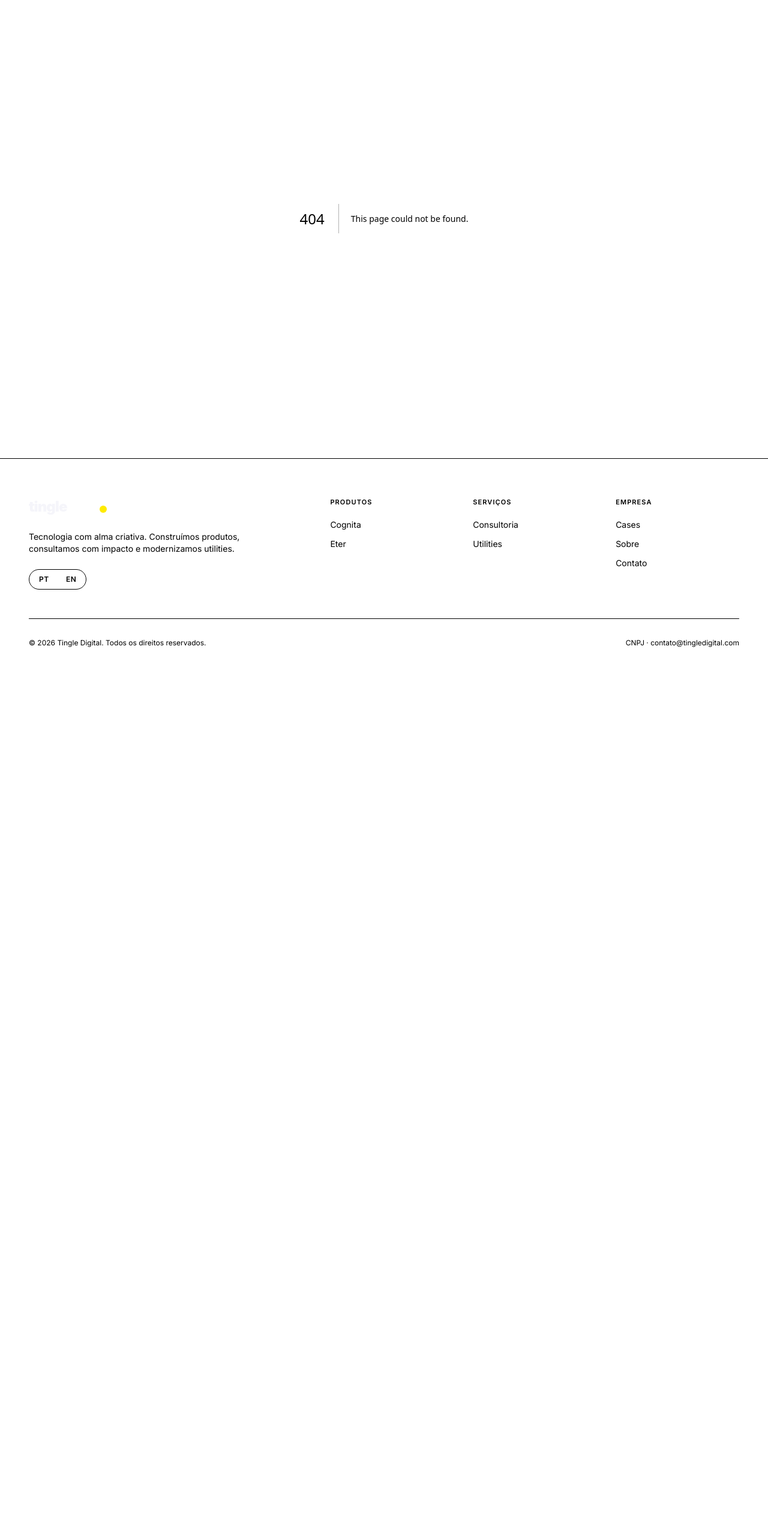
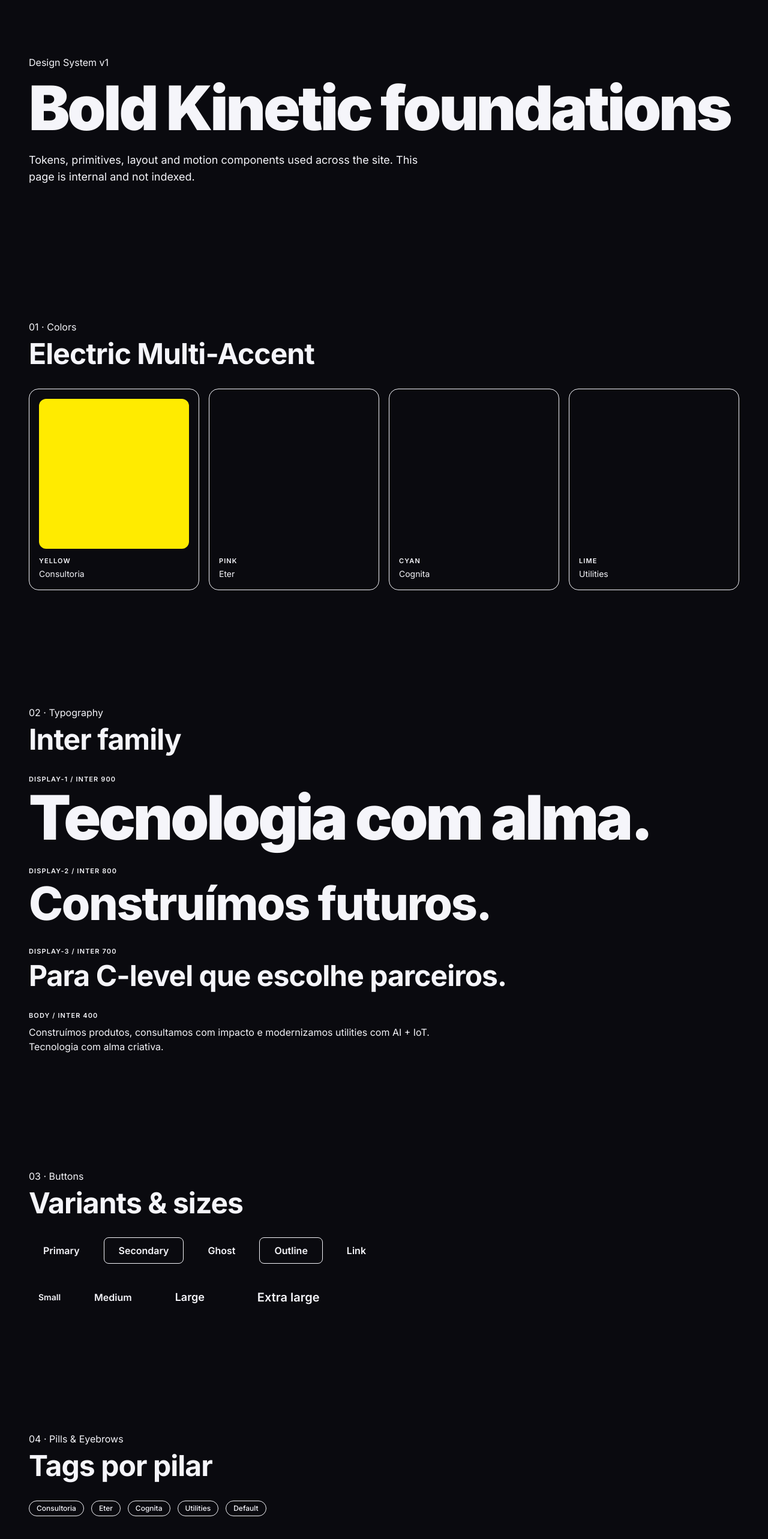
Before and after one commit to vasconcelosdreyfus/tingledigital, a Next.js app: page /design-system in a window 1280 px wide. Before the commit this address had no page. Shown: the part 100-2666 px from the top of the page at 60% size. Before the commit the page ends 1244 px from the top, so only its background shows below. Built offline with nearby package versions, Linux system fonts and the light colour scheme.

Commit message:
feat: add /design-system preview page and placeholder home

```diff
--- /dev/null
+++ b/app/design-system/page.tsx
@@ -0,0 +1,200 @@
+import type { Metadata } from "next";
+import { Container } from "@/components/primitives/container";
+import { Section } from "@/components/primitives/section";
+import { Eyebrow } from "@/components/primitives/eyebrow";
+import { Pill } from "@/components/primitives/pill";
+import { Button } from "@/components/ui/button";
+import { Marquee } from "@/components/motion/marquee";
+import { AnimatedCounter } from "@/components/motion/animated-counter";
+import { TextReveal } from "@/components/motion/text-reveal";
+
+export const metadata: Metadata = {
+  title: "Design System",
+  robots: { index: false, follow: false },
+};
+
+export default function DesignSystemPage() {
+  return (
+    <>
+      <Section spacing="lg">
+        <Container>
+          <Eyebrow color="yellow">Design System v1</Eyebrow>
+          <h1 className="text-display-1 mt-4 text-balance">
+            Bold Kinetic foundations
+          </h1>
+          <p className="mt-6 max-w-2xl text-lg text-[--color-text-muted]">
+            Tokens, primitives, layout and motion components used across the site.
+            This page is internal and not indexed.
+          </p>
+        </Container>
+      </Section>
+
+      <Section spacing="md" tone="elevated">
+        <Container>
+          <Eyebrow>01 · Colors</Eyebrow>
+          <h2 className="text-display-3 mt-2 mb-8">Electric Multi-Accent</h2>
+          <div className="grid grid-cols-2 gap-4 sm:grid-cols-4">
+            {[
+              { name: "yellow", label: "Consultoria" },
+              { name: "pink", label: "Eter" },
+              { name: "cyan", label: "Cognita" },
+              { name: "lime", label: "Utilities" },
+            ].map((c) => (
+              <div
+                key={c.name}
+                className="rounded-xl border border-[--color-border] p-4"
+              >
+                <div
+                  className="aspect-square w-full rounded-lg mb-3"
+                  style={{ backgroundColor: `var(--color-accent-${c.name})` }}
+                />
+                <p className="text-eyebrow">{c.name}</p>
+                <p className="text-sm text-[--color-text-muted] mt-1">{c.label}</p>
+              </div>
+            ))}
+          </div>
+        </Container>
+      </Section>
+
+      <Section spacing="md">
+        <Container>
+          <Eyebrow>02 · Typography</Eyebrow>
+          <h2 className="text-display-3 mt-2 mb-8">Inter family</h2>
+          <div className="space-y-8">
+            <div>
+              <p className="text-eyebrow text-[--color-text-subtle] mb-2">
+                display-1 / Inter 900
+              </p>
+              <p className="text-display-1">Tecnologia com alma.</p>
+            </div>
+            <div>
+              <p className="text-eyebrow text-[--color-text-subtle] mb-2">
+                display-2 / Inter 800
+              </p>
+              <p className="text-display-2">Construímos futuros.</p>
+            </div>
+            <div>
+              <p className="text-eyebrow text-[--color-text-subtle] mb-2">
+                display-3 / Inter 700
+              </p>
+              <p className="text-display-3">Para C-level que escolhe parceiros.</p>
+            </div>
+            <div>
+              <p className="text-eyebrow text-[--color-text-subtle] mb-2">
+                body / Inter 400
+              </p>
+              <p className="max-w-2xl text-base text-[--color-text]">
+                Construímos produtos, consultamos com impacto e modernizamos
+                utilities com AI + IoT. Tecnologia com alma criativa.
+              </p>
+            </div>
+          </div>
+        </Container>
+      </Section>
+
+      <Section spacing="md" tone="elevated">
+        <Container>
+          <Eyebrow>03 · Buttons</Eyebrow>
+          <h2 className="text-display-3 mt-2 mb-8">Variants &amp; sizes</h2>
+          <div className="flex flex-wrap items-center gap-4">
+            <Button variant="primary">Primary</Button>
+            <Button variant="secondary">Secondary</Button>
+            <Button variant="ghost">Ghost</Button>
+            <Button variant="outline">Outline</Button>
+            <Button variant="link">Link</Button>
+          </div>
+          <div className="mt-6 flex flex-wrap items-center gap-4">
+            <Button size="sm">Small</Button>
+            <Button size="md">Medium</Button>
+            <Button size="lg">Large</Button>
+            <Button size="xl">Extra large</Button>
+          </div>
+        </Container>
+      </Section>
+
+      <Section spacing="md">
+        <Container>
+          <Eyebrow>04 · Pills &amp; Eyebrows</Eyebrow>
+          <h2 className="text-display-3 mt-2 mb-8">Tags por pilar</h2>
+          <div className="flex flex-wrap gap-3">
+            <Pill color="yellow">Consultoria</Pill>
+            <Pill color="pink">Eter</Pill>
+            <Pill color="cyan">Cognita</Pill>
+            <Pill color="lime">Utilities</Pill>
+            <Pill>Default</Pill>
+          </div>
+        </Container>
+      </Section>
+
+      <Section spacing="md" tone="elevated">
+        <Container>
+          <Eyebrow>05 · Marquee</Eyebrow>
+          <h2 className="text-display-3 mt-2 mb-8">Texto rolando lateral</h2>
+        </Container>
+        <Marquee className="border-y border-[--color-border] py-6">
+          {["50+ PROJETOS", "4 PRODUTOS", "10.000+ PESSOAS", "6 ANOS", "★"].map(
+            (t) => (
+              <span
+                key={t}
+                className="text-display-3 text-[--color-text-muted] flex items-center gap-12"
+              >
+                {t}
+              </span>
+            )
+          )}
+        </Marquee>
+      </Section>
+
+      <Section spacing="md">
+        <Container>
+          <Eyebrow>06 · Animated counters</Eyebrow>
+          <h2 className="text-display-3 mt-2 mb-8">Conta ao entrar no viewport</h2>
+          <div className="grid grid-cols-2 gap-8 sm:grid-cols-4">
+            <div>
+              <p className="text-display-1">
+                <AnimatedCounter value={50} suffix="+" />
+              </p>
+              <p className="text-eyebrow text-[--color-text-muted] mt-2">
+                Projetos
+              </p>
+            </div>
+            <div>
+              <p className="text-display-1">
+                <AnimatedCounter value={4} />
+              </p>
+              <p className="text-eyebrow text-[--color-text-muted] mt-2">
+                Produtos
+              </p>
+            </div>
+            <div>
+              <p className="text-display-1">
+                <AnimatedCounter value={10000} suffix="+" />
+              </p>
+              <p className="text-eyebrow text-[--color-text-muted] mt-2">
+                Pessoas
+              </p>
+            </div>
+            <div>
+              <p className="text-display-1">
+                <AnimatedCounter value={6} suffix="+" />
+              </p>
+              <p className="text-eyebrow text-[--color-text-muted] mt-2">Anos</p>
+            </div>
+          </div>
+        </Container>
+      </Section>
+
+      <Section spacing="md" tone="elevated">
+        <Container>
+          <Eyebrow>07 · Text reveal</Eyebrow>
+          <h2 className="text-display-3 mt-2 mb-8">Palavras animam ao entrar</h2>
+          <TextReveal
+            as="h2"
+            text="Tecnologia com alma criativa para quem constrói o amanhã."
+            className="text-display-2 max-w-3xl text-balance"
+          />
+        </Container>
+      </Section>
+    </>
+  );
+}
--- a/app/page.tsx
+++ b/app/page.tsx
@@ -1,65 +1,33 @@
-import Image from "next/image";
+import Link from "next/link";
+import { Container } from "@/components/primitives/container";
+import { Section } from "@/components/primitives/section";
+import { Eyebrow } from "@/components/primitives/eyebrow";
+import { Button } from "@/components/ui/button";
 
 export default function Home() {
   return (
-    <div className="flex flex-col flex-1 items-center justify-center bg-zinc-50 font-sans dark:bg-black">
-      <main className="flex flex-1 w-full max-w-3xl flex-col items-center justify-between py-32 px-16 bg-white dark:bg-black sm:items-start">
-        <Image
-          className="dark:invert"
-          src="/next.svg"
-          alt="Next.js logo"
-          width={100}
-          height={20}
-          priority
-        />
-        <div className="flex flex-col items-center gap-6 text-center sm:items-start sm:text-left">
-          <h1 className="max-w-xs text-3xl font-semibold leading-10 tracking-tight text-black dark:text-zinc-50">
-            To get started, edit the page.tsx file.
-          </h1>
-          <p className="max-w-md text-lg leading-8 text-zinc-600 dark:text-zinc-400">
-            Looking for a starting point or more instructions? Head over to{" "}
-            <a
-              href="https://vercel.com/templates?framework=next.js&utm_source=create-next-app&utm_medium=appdir-template-tw&utm_campaign=create-next-app"
-              className="font-medium text-zinc-950 dark:text-zinc-50"
-            >
-              Templates
-            </a>{" "}
-            or the{" "}
-            <a
-              href="https://nextjs.org/learn?utm_source=create-next-app&utm_medium=appdir-template-tw&utm_campaign=create-next-app"
-              className="font-medium text-zinc-950 dark:text-zinc-50"
-            >
-              Learning
-            </a>{" "}
-            center.
-          </p>
+    <Section spacing="xl">
+      <Container>
+        <Eyebrow color="yellow">Em construção · Plan 2</Eyebrow>
+        <h1 className="text-display-1 mt-4 text-balance">
+          Tingle Digital.
+        </h1>
+        <p className="mt-6 max-w-2xl text-lg text-[--color-text-muted]">
+          A home definitiva é construída no Plano 2. Por enquanto, confira o{" "}
+          <Link
+            href="/design-system"
+            className="text-[--color-accent-yellow] underline underline-offset-4"
+          >
+            design system
+          </Link>
+          .
+        </p>
+        <div className="mt-8">
+          <Button asChild size="lg">
+            <Link href="/design-system">Ver design system</Link>
+          </Button>
         </div>
-        <div className="flex flex-col gap-4 text-base font-medium sm:flex-row">
-          <a
-            className="flex h-12 w-full items-center justify-center gap-2 rounded-full bg-foreground px-5 text-background transition-colors hover:bg-[#383838] dark:hover:bg-[#ccc] md:w-[158px]"
-            href="https://vercel.com/new?utm_source=create-next-app&utm_medium=appdir-template-tw&utm_campaign=create-next-app"
-            target="_blank"
-            rel="noopener noreferrer"
-          >
-            <Image
-              className="dark:invert"
-              src="/vercel.svg"
-              alt="Vercel logomark"
-              width={16}
-              height={16}
-            />
-            Deploy Now
-          </a>
-          <a
-            className="flex h-12 w-full items-center justify-center rounded-full border border-solid border-black/[.08] px-5 transition-colors hover:border-transparent hover:bg-black/[.04] dark:border-white/[.145] dark:hover:bg-[#1a1a1a] md:w-[158px]"
-            href="https://nextjs.org/docs?utm_source=create-next-app&utm_medium=appdir-template-tw&utm_campaign=create-next-app"
-            target="_blank"
-            rel="noopener noreferrer"
-          >
-            Documentation
-          </a>
-        </div>
-      </main>
-    </div>
+      </Container>
+    </Section>
   );
 }
```
